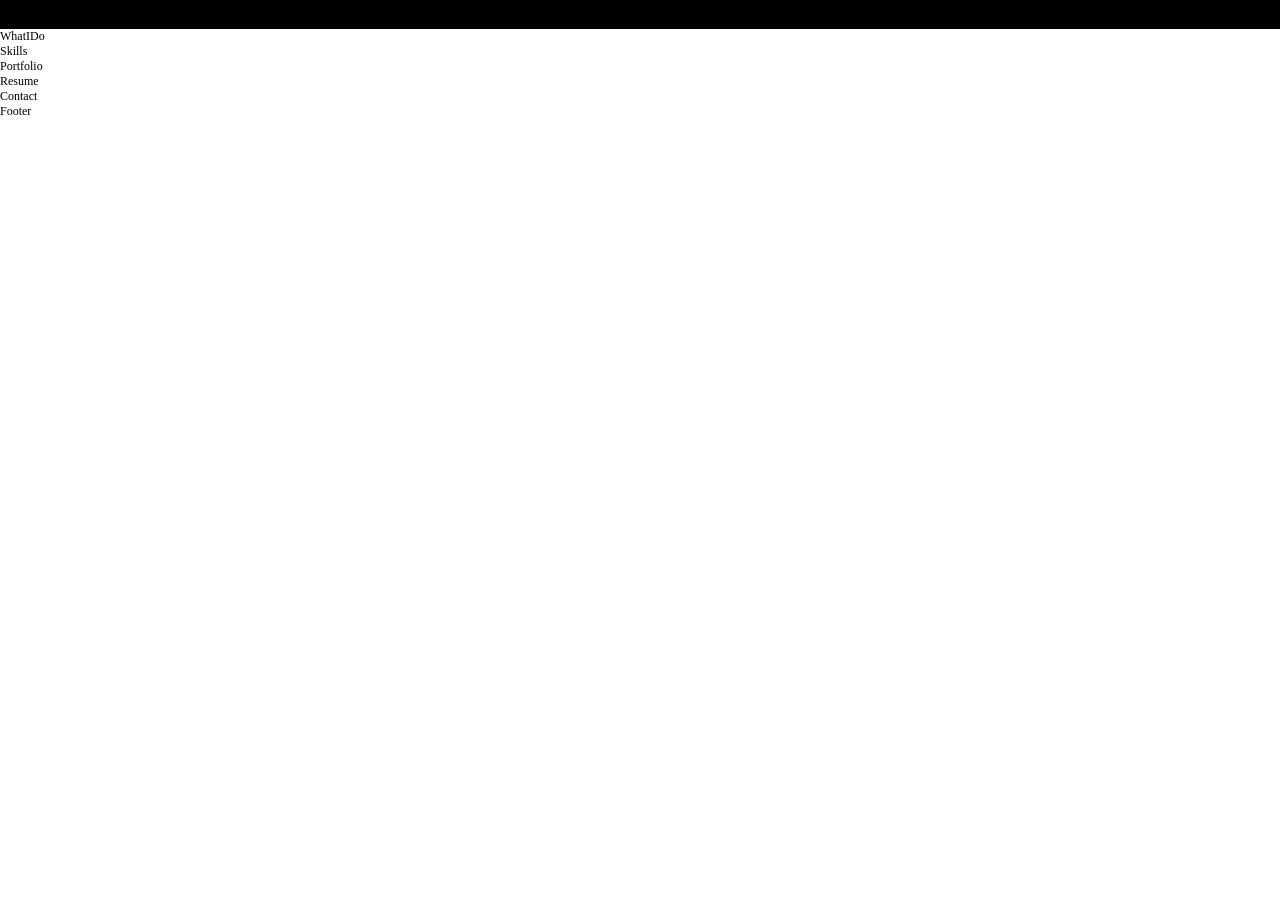
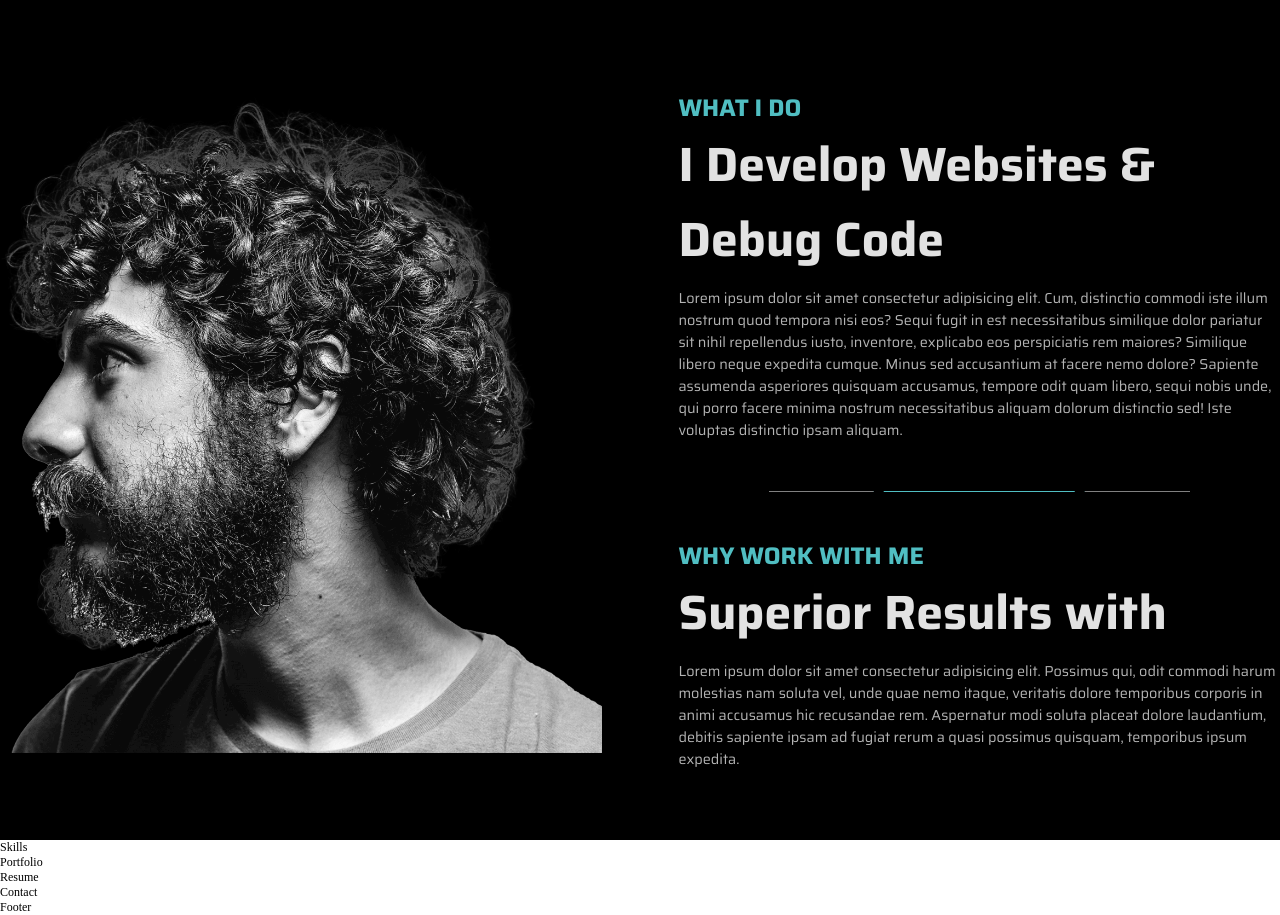
Before and after one commit to grosen-coding/grosen-portfolio, a React (Create React App) app: page / in a window 1280 px wide. Shown: the part 1360-2275 px from the top of the page. Before the commit the page ends 1479 px from the top, so only its background shows below. Built offline with nearby package versions, Linux system fonts and the light colour scheme.

Commit message:
finished major parts of What I Do section

```diff
--- a/src/sections/WhatIDo.jsx
+++ b/src/sections/WhatIDo.jsx
@@ -1,9 +1,131 @@
-import React from 'react'
+import React from "react";
+import styled from "styled-components";
 
 function WhatIDo() {
   return (
-    <div>WhatIDo</div>
-  )
+    <Container>
+      <Wrap>
+        <div>
+          <Left>
+            <ImgWrap>
+              <img src="./img/what-i-do.png" alt="" />
+            </ImgWrap>
+          </Left>
+
+          <Right>
+            <h2>What I Do</h2>
+            <h3>I Develop Websites & Debug Code</h3>
+            <p>
+              Lorem ipsum dolor sit amet consectetur adipisicing elit. Cum,
+              distinctio commodi iste illum nostrum quod tempora nisi eos? Sequi
+              fugit in est necessitatibus similique dolor pariatur sit nihil
+              repellendus iusto, inventore, explicabo eos perspiciatis rem
+              maiores? Similique libero neque expedita cumque. Minus sed
+              accusantium at facere nemo dolore? Sapiente assumenda asperiores
+              quisquam accusamus, tempore odit quam libero, sequi nobis unde,
+              qui porro facere minima nostrum necessitatibus aliquam dolorum
+              distinctio sed! Iste voluptas distinctio ipsam aliquam.
+            </p>
+            <div></div>
+            <h2>Why Work With Me</h2>
+            <h3>Superior Results with </h3>
+            <p>
+              Lorem ipsum dolor sit amet consectetur adipisicing elit. Possimus
+              qui, odit commodi harum molestias nam soluta vel, unde quae nemo
+              itaque, veritatis dolore temporibus corporis in animi accusamus
+              hic recusandae rem. Aspernatur modi soluta placeat dolore
+              laudantium, debitis sapiente ipsam ad fugiat rerum a quasi
+              possimus quisquam, temporibus ipsum expedita.
+            </p>
+          </Right>
+        </div>
+      </Wrap>
+    </Container>
+  );
 }
 
-export default WhatIDo
+export default WhatIDo;
+
+const Container = styled.section`
+  height: 100%;
+  width: 100%;
+  background-color: #000;
+  background-position: center;
+  background-position: cover;
+  background-repeat: no-repeat;
+  font-family: var(--font-title);
+  padding: 40px 0;
+`;
+
+const Wrap = styled.div`
+  max-width: 100%;
+  width: 1300px;
+  margin: 0 auto;
+  height: 100%;
+  color: #e2e2e2;
+  /* height: auto; */
+  & > div {
+    display: flex;
+    width: 100%;
+    height: 100%;
+    justify-content: space-between;
+  }
+`;
+
+const Left = styled.div`
+  width: 47%;
+  height: 100%;
+`;
+
+const ImgWrap = styled.div`
+  /* background-color: #000; */
+
+  img {
+    width: 100%;
+  }
+`;
+
+const Right = styled.div`
+  width: 47%;
+  height: 100%;
+  display: flex;
+  flex-direction: column;
+  /* justify-content: center; */
+  padding: 20px 0;
+
+  div {
+    height: 1px;
+    width: 70%;
+    background-color: grey;
+    margin: 40px auto 45px;
+    position: relative;
+    overflow: hidden;
+
+    &:before {
+      content: "";
+      position: absolute;
+      height: 50px;
+      top: 50%;
+      width: 50%;
+      left: 50%;
+      transform: translate(-50%, -50%);
+      border: 10px solid black;
+      z-index: 2;
+      background-color: var(--color-primary);
+    }
+  }
+
+  h2 {
+    font-size: 2rem;
+    color: var(--color-primary);
+    text-transform: uppercase;
+  }
+
+  h3 {
+    font-size: 4rem;
+  }
+
+  p {
+    padding: 10px 0;
+  }
+`;
```
Also changed, not shown: public/img/what-i-do.png (renamed from public/img/misc/8.png).
